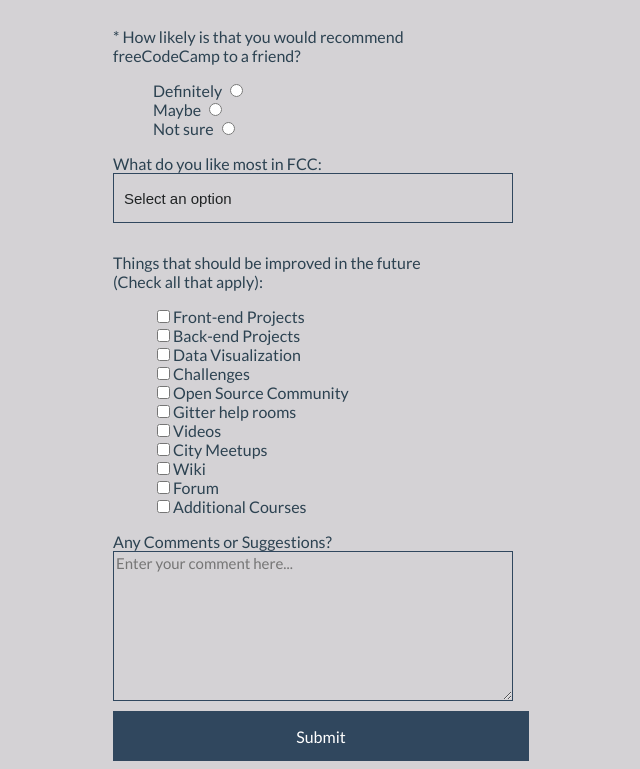
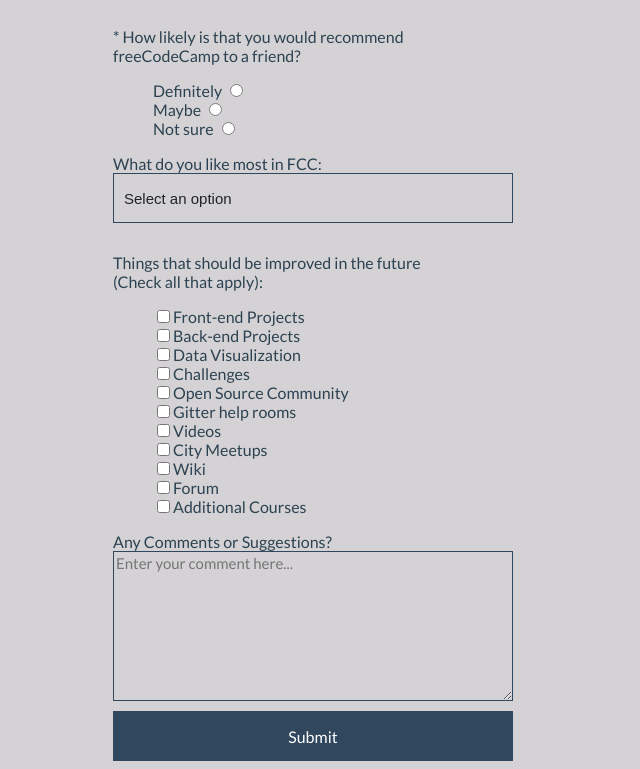
Before and after one commit to 68797265/survey-form, a plain HTML site: page index.html in a window 1280 px wide. In both pictures the pointer is over the button "Submit". Shown: the part 547-1316 px from the top of the page, without its empty margins (327-967 px from the left). Drawn offline with Linux system fonts and the light colour scheme.

Commit message:
Update styles.css

```diff
--- a/styles/styles.css
+++ b/styles/styles.css
@@ -77,7 +77,7 @@
      color: white;
      font-size: 1em;
      height: 50px;
-     width: 416px;
+     width: 400px;
      margin: 0px;
      border: 0px solid;
      font-family: Lato, sans-serif;
```
